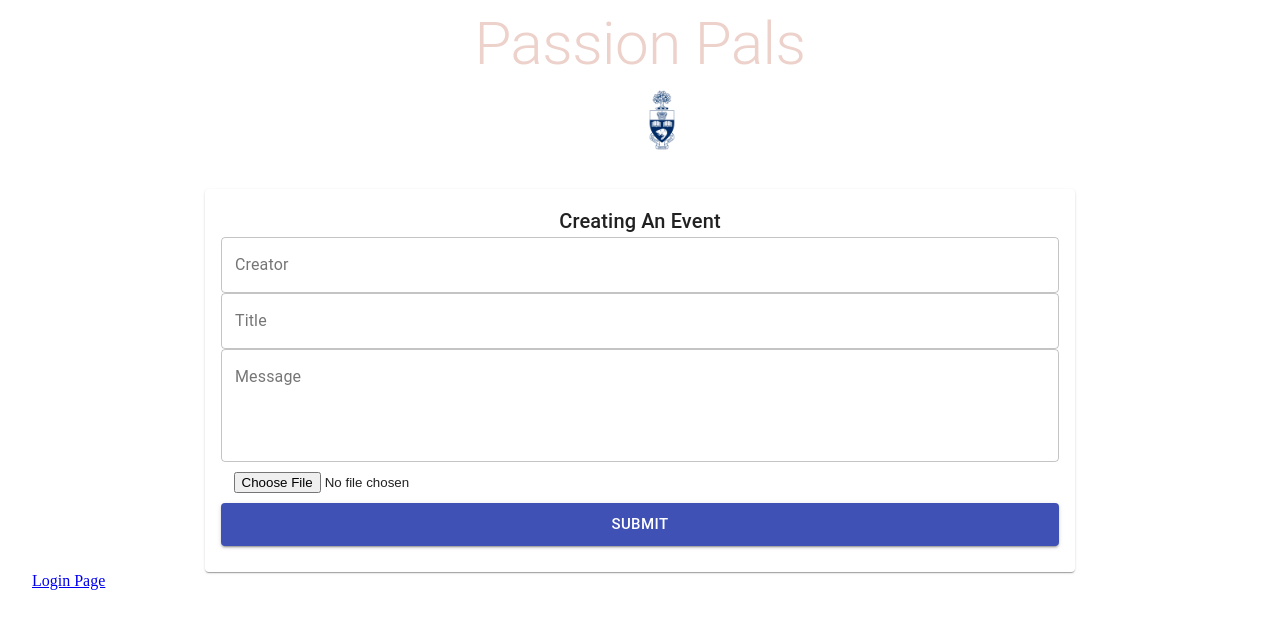
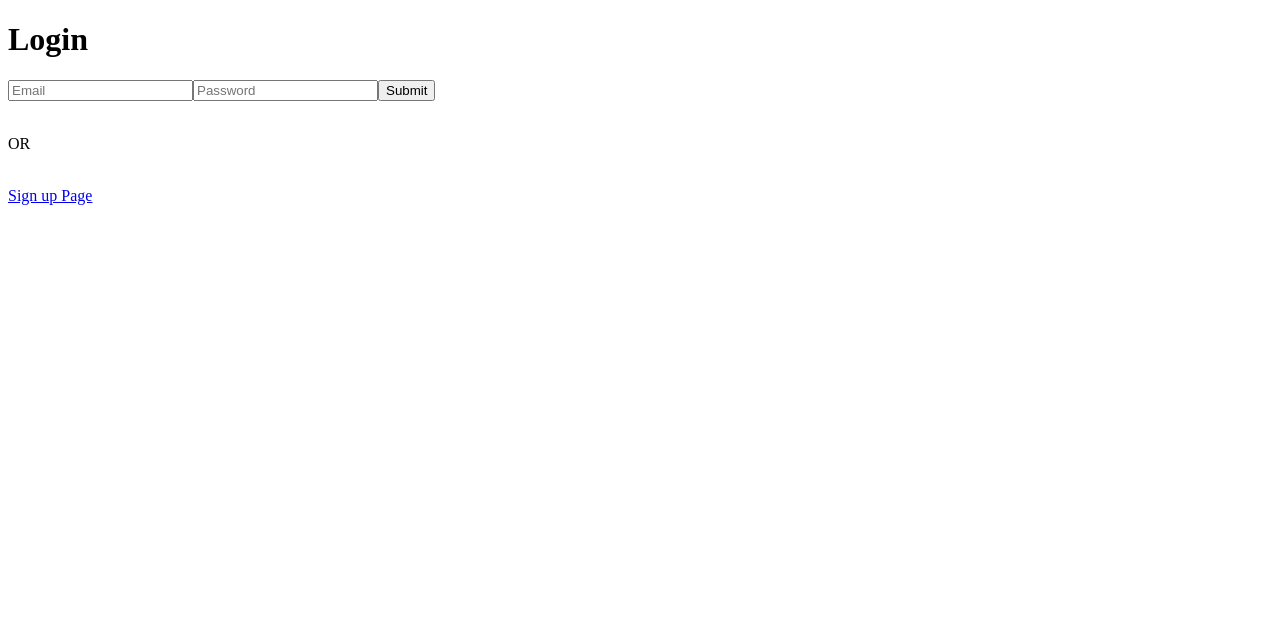
Before and after one commit to CSCC012023/final-project-s23-passion-pals, a React (Create React App) app in the folder client/: page / in a window 1280 px wide. Shown: the top 628 px of the page. Built offline with nearby package versions, Linux system fonts and the light colour scheme; no server answers.

Commit message:
login in and sign up progres

```diff
--- a/client/src/App.js
+++ b/client/src/App.js
@@ -8,16 +8,16 @@ import Posts from './components/Posts/Posts';
 import Form from './components/Form/Form';
 import uoft from './images/uoft.png';
 import useStyles from './styles';
-import Home from './components/home'
+import Post from './components/home'
 import Login from './components/login'
 import Signup from './components/signup'
 
 const App = () =>{
     return (
         <Routes>
-            <Route path="/" element={<Home />} />
-            <Route path="/login" element={<Login />} />
-            <Route path="/signup" element={<Signup />} />
+            <Route path="/" element={<Login/>}/>
+            <Route path="/signup" element={<Signup/>}/>
+            <Route path="/home" element={<Post/>}/>
         </Routes>
     )
 }
--- a/client/src/components/home.js
+++ b/client/src/components/home.js
@@ -6,12 +6,12 @@ import { Link } from "react-router-dom"
 import { Container, Typography, Grow, Grid} from '@material-ui/core';
 import { useDispatch } from 'react-redux';
 import {getPosts} from '../actions/posts'
-import Posts from '../components/Posts/Posts';
-import Form from '../components/Form/Form';
+import Posts from './Posts/Posts';
+import Form from './Form/Form';
 import uoft from '../images/uoft.png';
 import useStyles from '../styles';
 
-function Home (){
+function Post (){
     const classes =  useStyles();
     const dispatch = useDispatch();
 
@@ -34,9 +34,9 @@ function Home (){
               </Grid>
             </Container>
           </Grow>
-          <Link to="/login">Login Page</Link>
+          {/* <Link to="/login">Login Page</Link> */}
         </Container>
       );
 }
 
-export default Home
+export default Post
--- a/client/src/components/login.js
+++ b/client/src/components/login.js
@@ -15,7 +15,7 @@ function Login() {
 
         try{
 
-            await axios.post("http://localhost:8000/",{
+            await axios.post("http://localhost:5000/",{
                 email,password
             })
             .then(res=>{
@@ -56,7 +56,7 @@ function Login() {
             <p>OR</p>
             <br />
 
-            <Link to="/signup">Signup Page</Link>
+            <Link to="/signup">Sign up Page</Link>
 
         </div>
     )
--- a/client/src/components/signup.js
+++ b/client/src/components/signup.js
@@ -3,9 +3,9 @@ import axios from "axios"
 import { useNavigate, Link } from "react-router-dom"
 
 
-function Login() {
+function Signup() {
     const history=useNavigate();
-
+    console.log("*************8")
     const [email,setEmail]=useState('')
     const [password,setPassword]=useState('')
 
@@ -14,7 +14,7 @@ function Login() {
 
         try{
 
-            await axios.post("http://localhost:8000/",{
+            await axios.post("http://localhost:5000/",{
                 email,password
             })
             .then(res=>{
@@ -40,7 +40,7 @@ function Login() {
 
 
     return (
-        <div className="login">
+        <div className="signup">
 
             <h1>Signup</h1>
 
@@ -55,10 +55,10 @@ function Login() {
             <p>OR</p>
             <br />
 
-            <Link to="/login">Login Page</Link>
+            <Link to="/">Login Page</Link>
 
         </div>
     )
 }
 
-export default Login
+export default Signup
```
Also changed, not shown: 2 other files (tests, documents, lock files or other folders).
